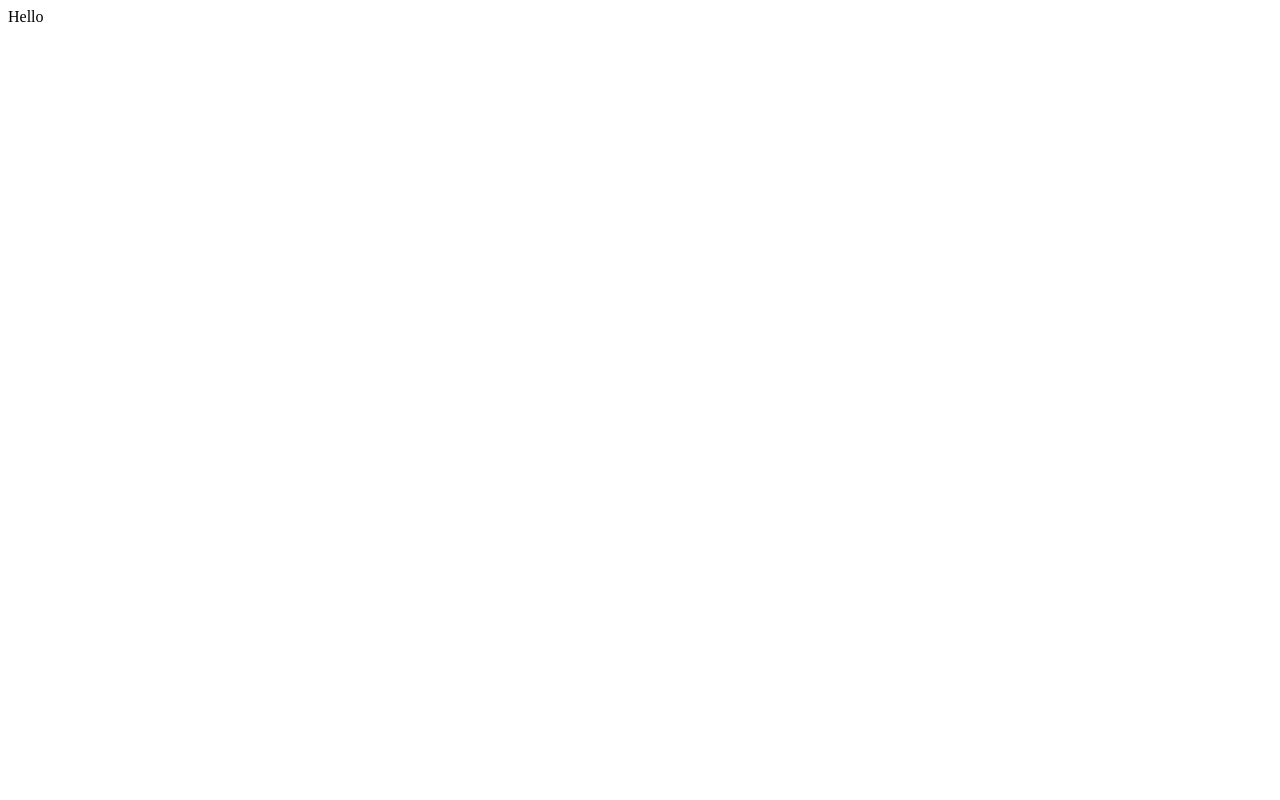
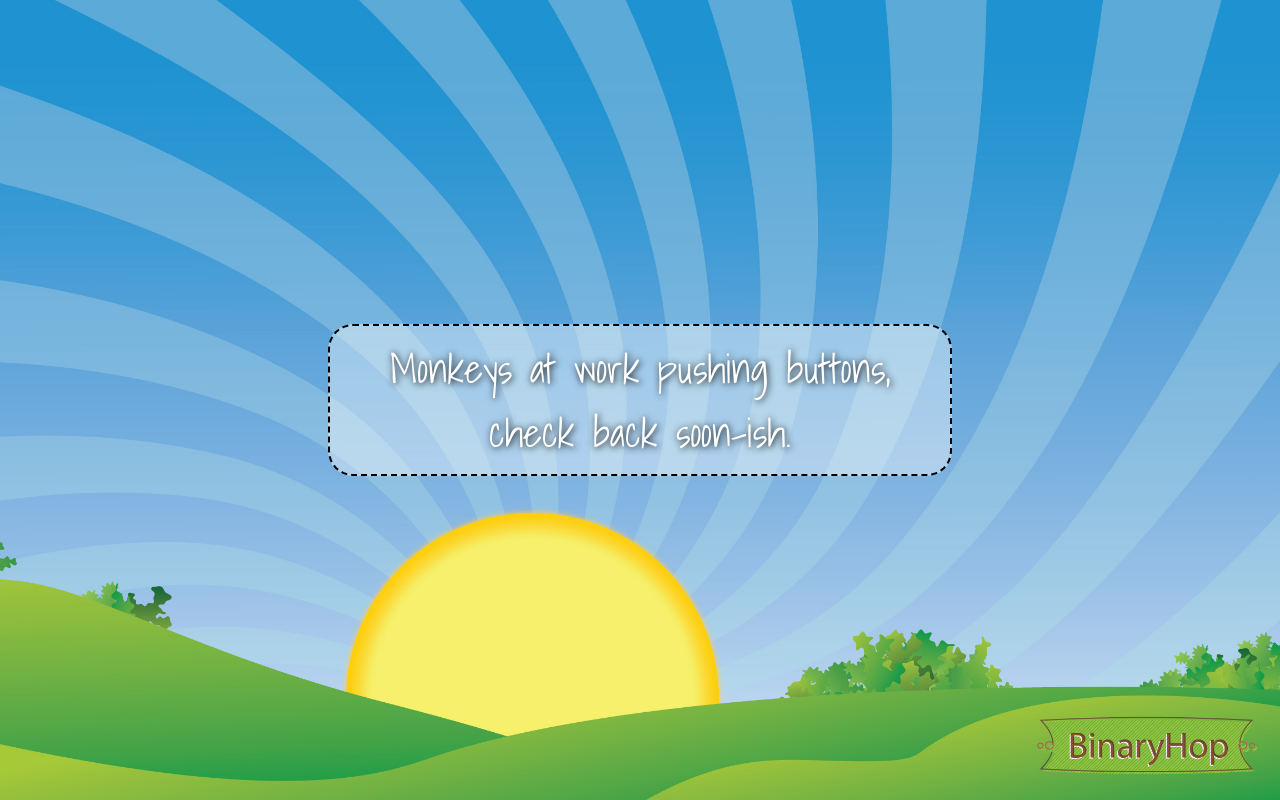
Before and after one commit to BinaryHop/BinaryHop.github.io, a plain HTML site: page index.html in a window 1280 px wide. Drawn offline with Linux system fonts and the light colour scheme.

Commit message:
Temp page

```diff
--- a/index.html
+++ b/index.html
@@ -1 +1,19 @@
-Hello
+<!DOCTYPE html>
+<html>
+    <head>
+        <meta charset="utf-8">
+        <meta http-equiv="X-UA-Compatible" content="IE=edge">
+        <title>BinaryHop Temp Page</title>
+        <meta name="description" content="Temp Page">
+        <meta name="viewport" content="width=device-width, initial-scale=1">
+        <link href='http://fonts.googleapis.com/css?family=Shadows+Into+Light' rel='stylesheet' type='text/css'>
+        <link rel="stylesheet" type="text/css" href="style.css">
+
+    </head>
+
+    <body>
+        <div class="wrap">
+            <div class="box"><span>Monkeys at work pushing buttons, check back soon-ish.</span></div>
+        </div>
+    </body>
+</html>
--- /dev/null
+++ b/style.css
@@ -0,0 +1,38 @@
+html {
+background: url('landscape.jpg') no-repeat;
+background-position: right bottom;
+background-size: cover;}
+
+body {font-family: 'Shadows Into Light', cursive;}
+
+.wrap, html, body{
+        height:100%;
+        margin:0;}
+
+.wrap {display: flex;}
+
+.box {margin:auto;
+background: rgba(255,255,255,.4);
+border-radius: 25px;
+width: 600px;
+padding: 10px 10px;
+border: 2px dashed #000;
+transition-duration:1.3s;
+}
+
+.box:hover {
+border-radius: 20%;
+background: rgba(99,166,219,.7);
+transition-duration:.6s;
+}
+
+.box span {
+font-size:2.5em;
+color: white;
+text-shadow: 1px 1px 7px #000;
+text-align: center;
+display:block;
+}
+
+@media only screen and (max-width: 650px)
+{.box {width: 85%;}}
```
Also changed, not shown: landscape.jpg (added).
